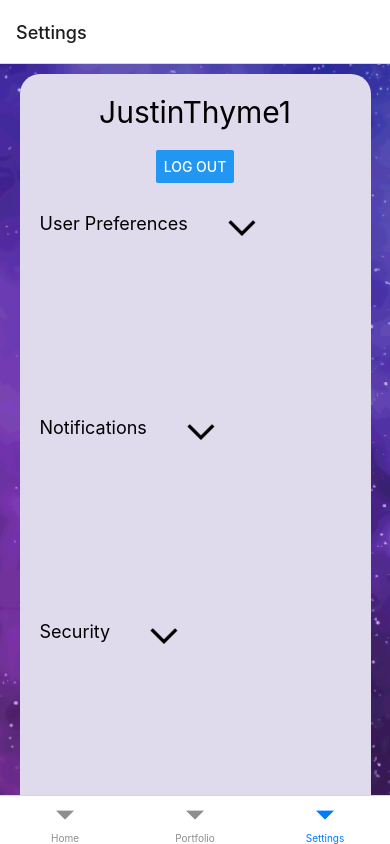
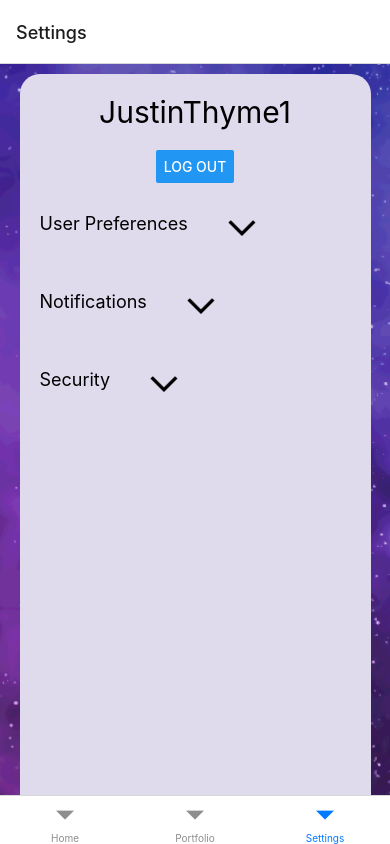
Before and after one commit to hgavil/StockUp, a React Native app: screen /Settings in a window 390 px wide. Built offline with nearby package versions, Linux system fonts and the light colour scheme.

Commit message:
Fixed styling issue

```diff
--- a/styles/styles.js
+++ b/styles/styles.js
@@ -30,10 +30,8 @@ const styles = StyleSheet.create({
     },
     container2: {
         backgroundColor:"#DFDBED",
-        flex: 1,
         justifyContent: 'flex-start',
         width: '100%',
-        height: '10%',
         marginTop: 10,
     },
     titleText: {
```
